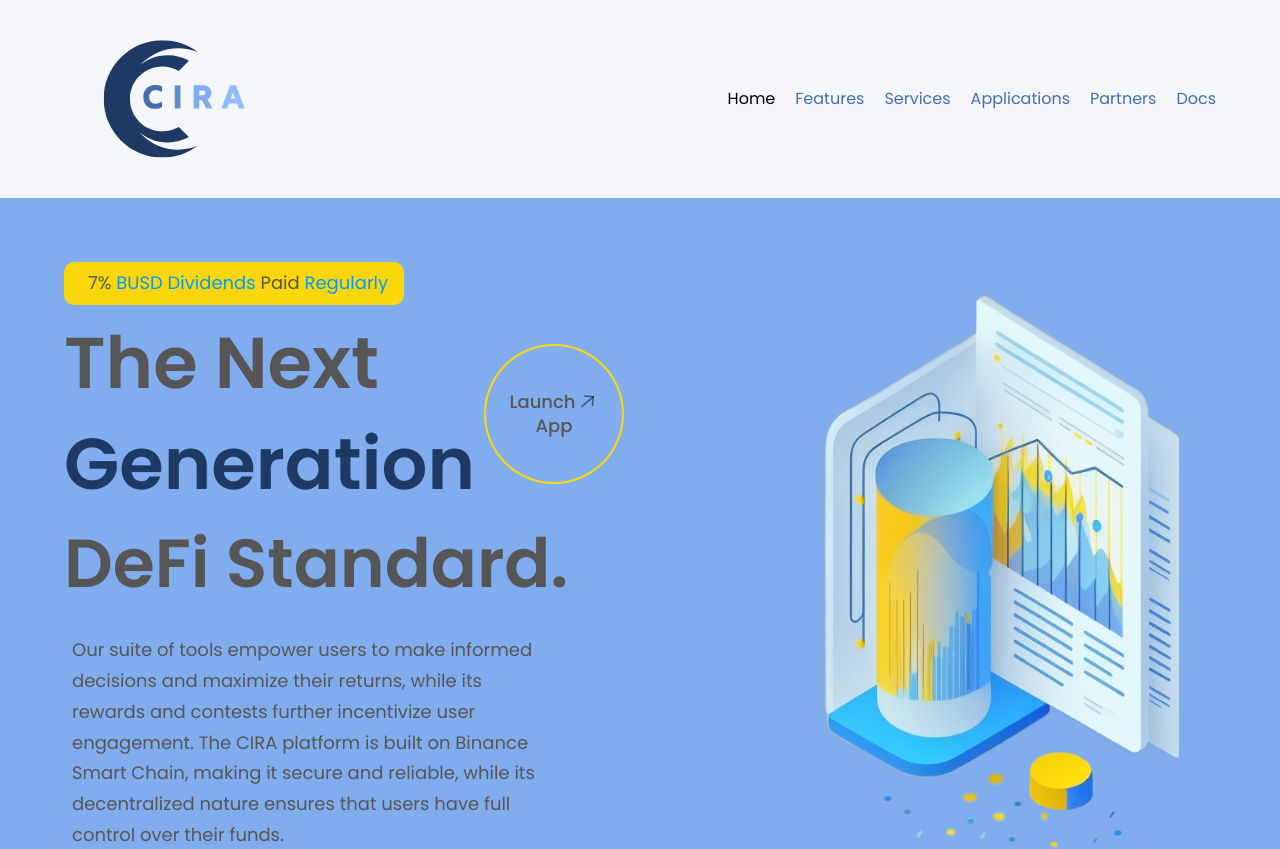
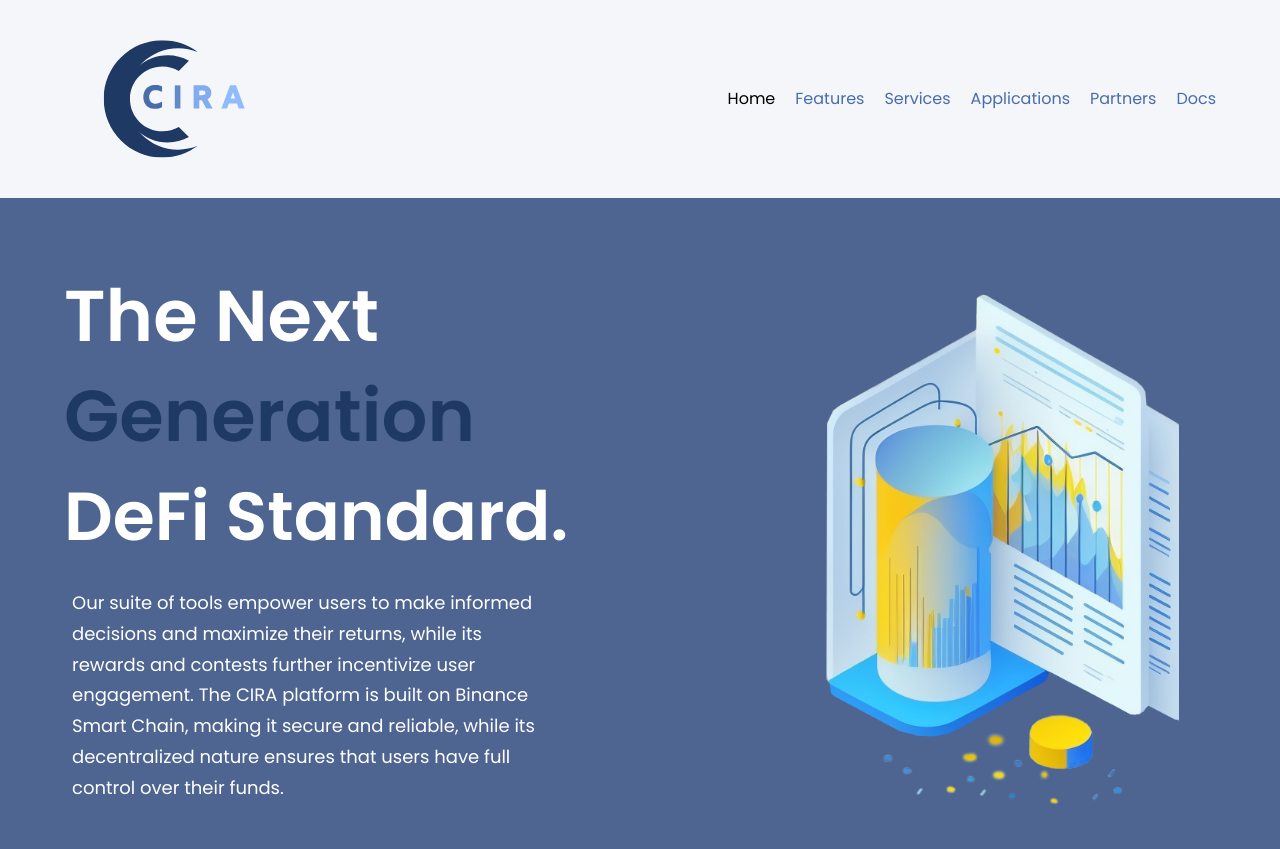
Before and after one commit to cryptoIRAfinance/cira_updated_site, a React (Vite) app: page / in a window 1280 px wide. Shown: the top 849 px of the page. Built offline with nearby package versions, Linux system fonts and the light colour scheme.

Commit message:
New theme

```diff
--- a/src/components/Hero.jsx
+++ b/src/components/Hero.jsx
@@ -6,22 +6,22 @@
   return (
     <section id="home" className={`flex md:flex-row flex-col ${styles.paddingY} `}>
       <div className={`flex-1 ${styles.flexStart} flex-col xl:px-0 sm:px-16 px-6`}>
-        <div className="flex flex-row items-center py-[6px] px-4 bg-accent rounded-[10px] mb-2">
 
-          <p className={`${styles.paragraphlight} ml-2`}>
-            <span className="text-dimWhite">7%</span> BUSD Dividends{" "}
-            <span className="text-dimWhite">Paid</span> Regularly
+        {/*<div className="flex flex-row items-center py-[6px] px-4 bg-accent rounded-[10px] mb-2">
+         <p className={`${styles.paragraphlight} ml-2`}>
+            <span className="text-button">7%</span> BUSD Dividends{" "}
+            <span className="text-button">Paid</span> Regularly
           </p>
-        </div>
+        </div> */}
 
         <div className="flex flex-row justify-between items-center w-full">
           <h1 className="flex-1 font-poppins font-semibold ss:text-[72px] text-[52px] text-dimWhite ss:leading-[100.8px] leading-[75px]">
             The Next <br className="sm:block hidden" />{" "}
-            <span className="text-header">Generation</span>{" "}
+            <span className="text-headerDark">Generation</span>{" "}
           </h1>
-          <div className="ss:flex hidden md:mr-4 mr-0">
+          {/*<div className="ss:flex hidden md:mr-4 mr-0">
             <GetStarted />
-          </div>
+          </div> */}
         </div>
 
         <h1 className="font-poppins font-semibold ss:text-[68px] text-[52px] text-dimWhite ss:leading-[100.8px] leading-[75px] w-full">
--- a/src/components/Stats.jsx
+++ b/src/components/Stats.jsx
@@ -8,7 +8,7 @@
         <h4 className="font-poppins font-semibold xs:text-[40.89px] text-[30.89px] xs:leading-[53.16px] leading-[43.16px] text-accent">
           {stat.value}
         </h4>
-        <p className="font-poppins font-normal xs:text-[30.45px] text-[25.45px] xs:leading-[26.58px] leading-[21.58px] text-button uppercase ml-3">
+        <p className="font-poppins font-normal xs:text-[30.45px] text-[25.45px] xs:leading-[26.58px] leading-[21.58px] text-headerAccent uppercase ml-3">
           {stat.title}
         </p>
       </div>
--- a/tailwind.config.cjs
+++ b/tailwind.config.cjs
@@ -5,13 +5,14 @@
   theme: {
     extend: {
       colors: {
-        primary: "#81aced",
+        primary: "#4e6591",
         secondary: "#f5f6fa",
         button: "#466eab",
-        dimWhite: "#565656",
+        dimWhite: "#fff",
         dimBlue: "#009aff",
-        header: "#1e3a64",
-        accent: "#f9d70b",
+        headerDark: "#1e3a64",
+        headerAccent: "#009dc8",
+        accent: "#fad000",
       },
       fontFamily: {
         poppins: ["Poppins", "sans-serif"],
```
Also changed, not shown: src/assets/robot.png.
